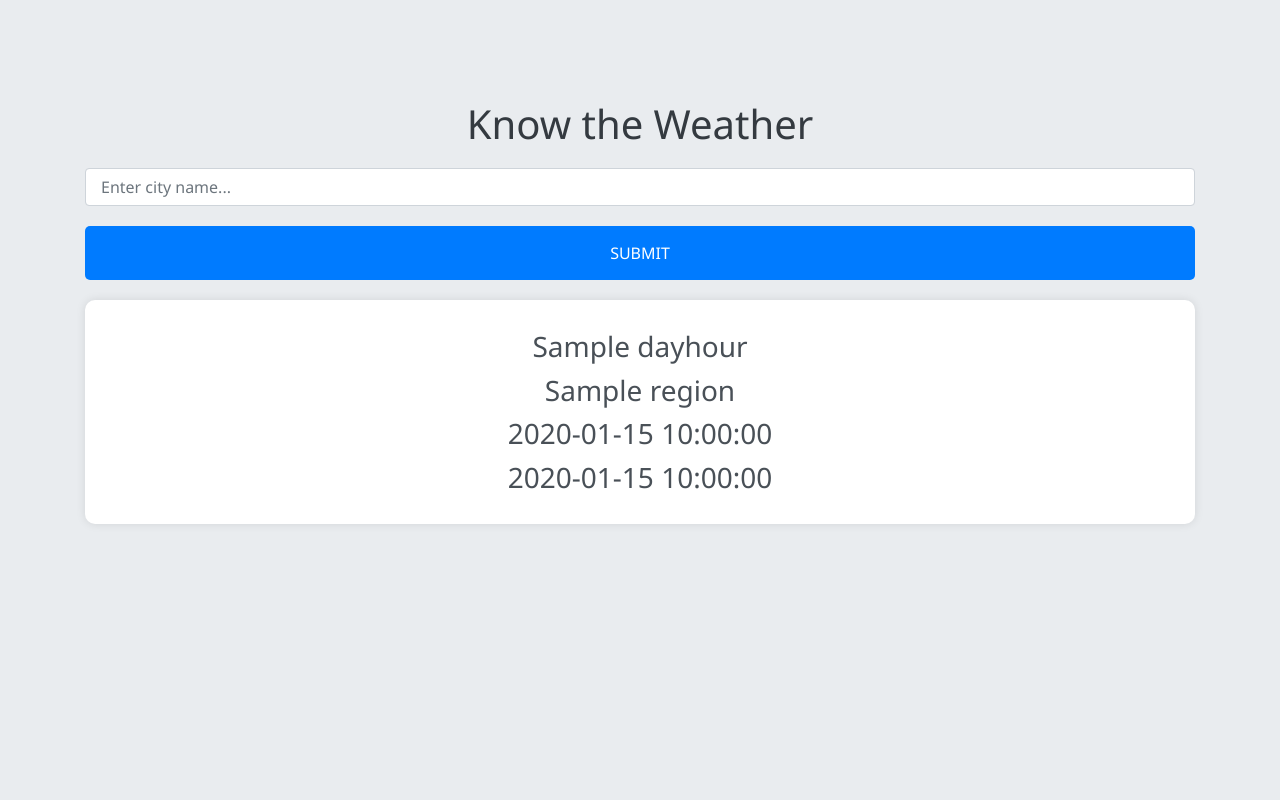
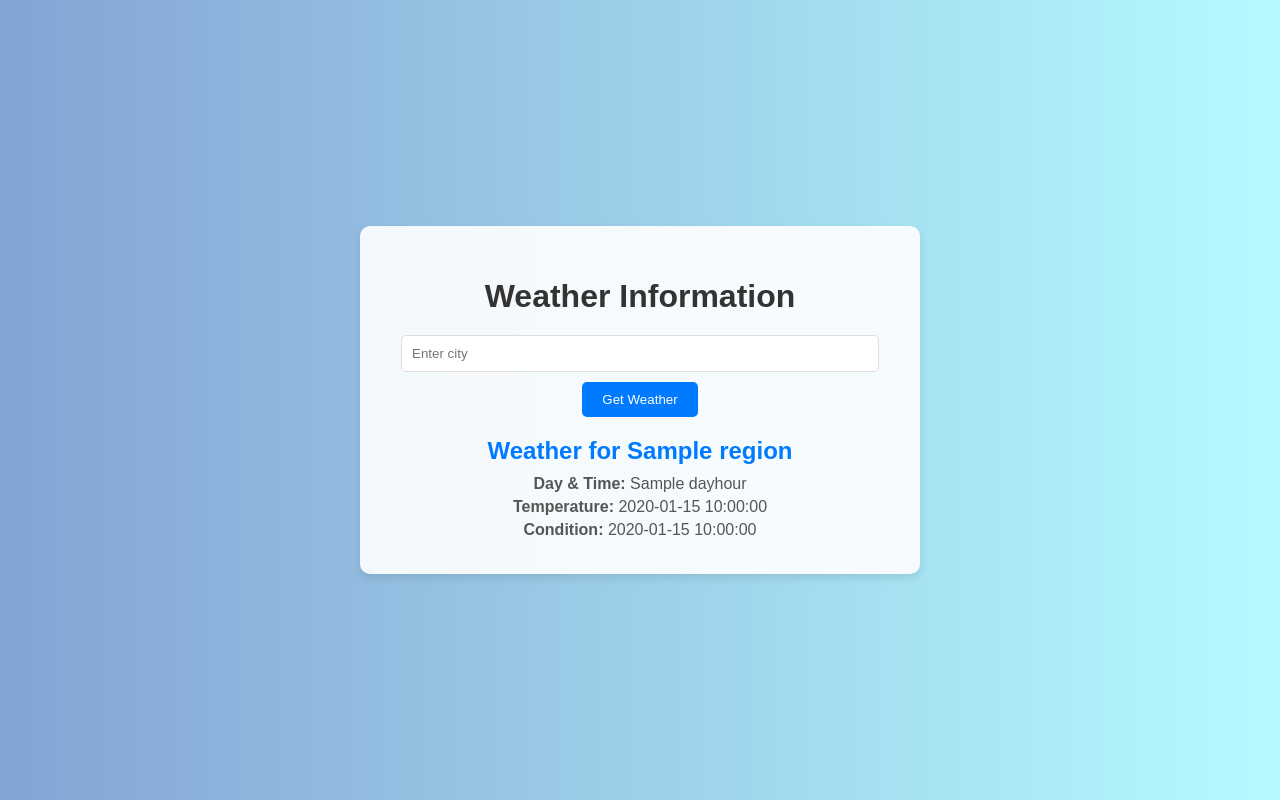
Before and after one commit to pavani-1510/PRODIGY_WD_05, a Python web app: template core/templates/home.html in a window 1280 px wide. Run offline with Jinja, Linux system fonts and the light colour scheme; the template is opened without the code that fills it: most values are stand-ins (such as "Sample title", 1, 10 or a date in 2020); some libraries are stand-ins or nearby versions.

Commit message:
first commit

```diff
--- a/core/templates/home.html
+++ b/core/templates/home.html
@@ -1,80 +1,84 @@
-<!doctype html>
+<!DOCTYPE html>
 <html lang="en">
 <head>
     <meta charset="UTF-8">
-    <meta name="viewport" content="width=device-width, initial-scale=1, shrink-to-fit=no">
-    <meta http-equiv="X-UA-Compatible" content="ie=edge">
-    <title>Know the Weather</title>
-    <link href="https://maxcdn.bootstrapcdn.com/bootstrap/4.5.2/css/bootstrap.min.css" rel="stylesheet">
+    <meta name="viewport" content="width=device-width, initial-scale=1.0">
+    <title>Weather Information</title>
     <style>
         body {
-            background-color: #e9ecef;
-            font-family: 'Segoe UI', Tahoma, Geneva, Verdana, sans-serif;
+            font-family: 'Arial', sans-serif;
+            margin: 0;
+            padding: 0;
+            background: linear-gradient(to right, #83a4d4, #b6fbff);
+            display: flex;
+            justify-content: center;
+            align-items: center;
+            height: 100vh;
         }
-        #main {
+        .container {
+            background: rgba(255, 255, 255, 0.9);
+            border-radius: 10px;
+            box-shadow: 0 4px 8px rgba(0, 0, 0, 0.1);
+            padding: 30px;
+            width: 100%;
+            max-width: 500px;
             text-align: center;
-            padding-top: 100px;
         }
         h1 {
-            margin-bottom: 20px;
-            color: #343a40;
-        }
-        .form-group {
+            color: #333;
             margin-bottom: 20px;
         }
-        .form-control {
-            width: 100%;
-            padding: 15px;
-            font-size: 16px;
+        form {
+            margin-bottom: 20px;
         }
-        .btn-custom {
-            width: 100%;
-            padding: 15px;
-            background: #007bff;
+        input[type="text"] {
+            padding: 10px;
+            width: calc(100% - 22px);
+            margin-bottom: 10px;
+            border: 1px solid #ddd;
+            border-radius: 5px;
+            box-sizing: border-box;
+        }
+        button {
+            padding: 10px 20px;
+            background: #007BFF;
+            border: none;
             color: white;
-            text-transform: uppercase;
-            border: none;
-            font-size: 16px;
             border-radius: 5px;
+            cursor: pointer;
+            transition: background 0.3s ease;
         }
-        .btn-custom:hover {
+        button:hover {
             background: #0056b3;
         }
-        .result {
-            background-color: white;
-            padding: 20px;
-            border-radius: 10px;
-            box-shadow: 0 0 10px rgba(0, 0, 0, 0.1);
+        .weather-info {
             margin-top: 20px;
         }
-        .result h3 {
-            margin: 10px 0;
-            color: #495057;
+        .weather-info h2 {
+            color: #007BFF;
+            margin-bottom: 10px;
+        }
+        .weather-info p {
+            margin: 5px 0;
+            color: #555;
         }
     </style>
 </head>
 <body>
-<div class="container">
-    <div id="main">
-        <h1>Know the Weather</h1>
-        <form method="GET">
-            <div class="form-group">
-                <input type="text" id="city" class="form-control" value="{{ request.GET.city }}" placeholder="Enter city name..." name="city"/>
-            </div>
-            <button type="submit" class="btn btn-custom">Submit</button>
+    <div class="container">
+        <h1>Weather Information</h1>
+        <form method="get" action="">
+            <input type="text" name="city" placeholder="Enter city" required>
+            <button type="submit">Get Weather</button>
         </form>
         {% if result %}
-            <div class="result">
-                <h3>{{ result.dayhour }}</h3>
-                <h3>{{ result.region }}</h3>
-                <h3>{{ result.weather_now }}</h3>
-                <h3>{{ result.temp_now }}</h3>
-            </div>
+        <div class="weather-info">
+            <h2>Weather for {{ result.region }}</h2>
+            <p><strong>Day & Time:</strong> {{ result.dayhour }}</p>
+            <p><strong>Temperature:</strong> {{ result.temp_now }}</p>
+            <p><strong>Condition:</strong> {{ result.weather_now }}</p>
+        </div>
         {% endif %}
     </div>
-</div>
-<script src="https://code.jquery.com/jquery-3.5.1.slim.min.js"></script>
-<script src="https://cdn.jsdelivr.net/npm/@popperjs/core@2.9.2/dist/umd/popper.min.js"></script>
-<script src="https://maxcdn.bootstrapcdn.com/bootstrap/4.5.2/js/bootstrap.min.js"></script>
 </body>
 </html>
```
